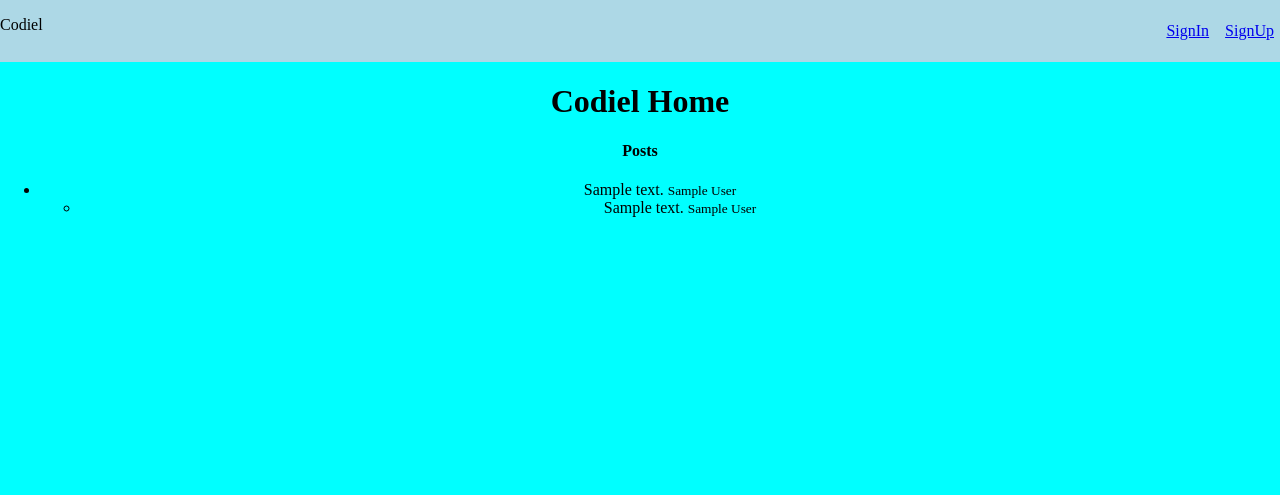
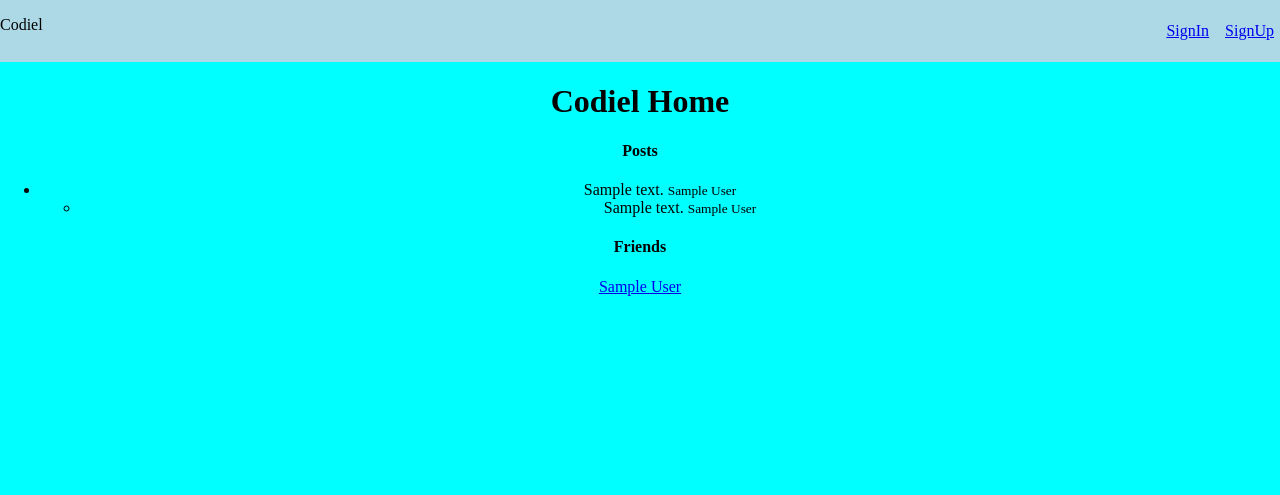
Before and after one commit to Desiaraj/Codiel, a Node server app: page / in a window 1280 px wide. Shown: the top 495 px of the page. Run offline with Node 20, Linux system fonts and the light colour scheme; tables that the repository leaves empty hold one stand-in row (values such as "Sample post"); some libraries are stand-ins or nearby versions.

Commit message:
user profile links completed

```diff
--- a/controllers/homeControllers.js
+++ b/controllers/homeControllers.js
@@ -1,4 +1,5 @@
 const Post = require('../models/post');
+const User = require('../models/user');
 
 //create a function to get invoke from index.js file
 
@@ -16,11 +17,24 @@ module.exports.home = async function(req,res){
    })
    .exec();
 
-   return res.render('home',{
+   User.find({}).then((users)=>{
+    return res.render('home',{
       'title':"Codiel Home",
-      'posts':posts
+      'posts':posts,
+      'all_users':users
    });
-  //  function(err,posts){
+
+   }).catch((err)=>{
+    console.log("Error while get users list ",err);
+    return res.render('home',{
+      'title':"Codiel Home",
+      'posts':posts,
+      'all_users':[]
+   });
+   });
+
+
+     //  function(err,posts){
   //   if(err){
   //     return res.render('home',{
   //       'title':"Codiel Home",
--- a/routes/users.js
+++ b/routes/users.js
@@ -5,7 +5,7 @@ const router = express.Router();
 
 const userController = require('../controllers/user_controller');
 
-router.get('/profile',passport.checkAuthentication, userController.profile);
+router.get('/profile/:id',passport.checkAuthentication, userController.profile);
 
 router.get('/signup',userController.signUp);
 
--- a/views/home.ejs
+++ b/views/home.ejs
@@ -23,3 +23,13 @@
                 </ul>
             </div>
         </section>
+
+        <section id="users-friends">
+            <h4>Friends </h4>
+            <% for(user of all_users) { %>
+                 <p>
+                    <a href="/users/profile/<%= user.id %>"><%= user.name %></a>
+                 </p>
+
+            <% } %>
+        </section>
--- a/views/user.ejs
+++ b/views/user.ejs
@@ -4,6 +4,6 @@
 </h1>
 
 <dir>
-    <p><%= user.email %></p>
-    <p><%= user.name %></p>
+    <p><%= profile_user.email %></p>
+    <p><%= profile_user.name %></p>
 </dir>
```
Also changed, not shown: controllers/user_controller.js (+14 -4 lines).
